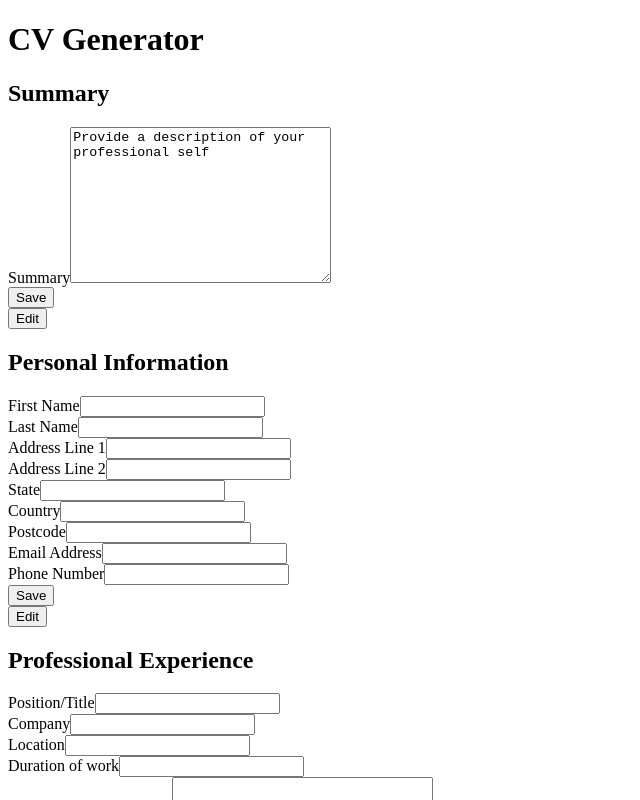
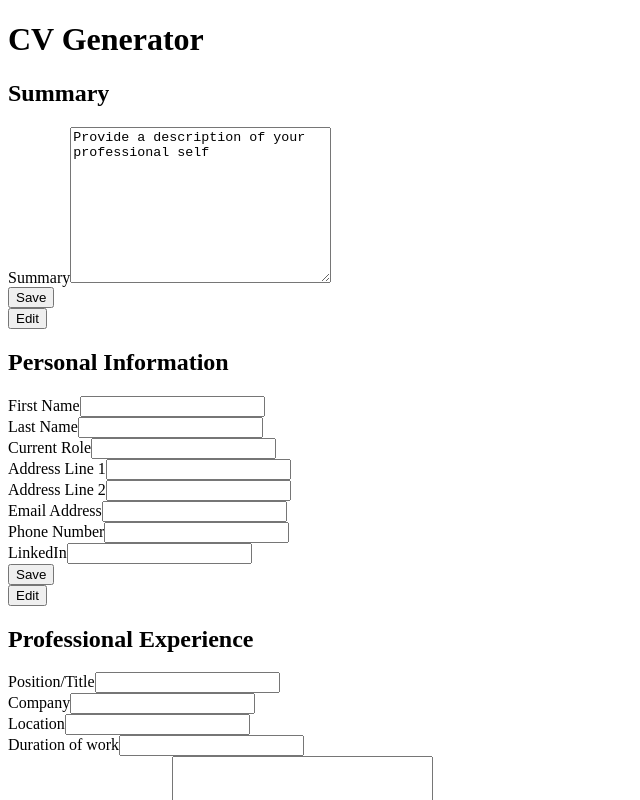
Before and after one commit to daniel-moderiano/cv-application, a React (Create React App) app: page / in a window 1280 px wide. Shown: the top 800 px of the page, without its empty margins (0-640 px from the left). Built offline with nearby package versions, Linux system fonts and the light colour scheme.

Commit message:
Edit fields of personalInfo to streamline address input

```diff
--- a/src/App.js
+++ b/src/App.js
@@ -9,7 +9,6 @@ class App extends Component {
       <header className="header">
         <h1 className="header__title">CV Generator</h1>
       </header>
-      {/* <Header /> */}
       <Main />
       <Sidebar />
     </div>
--- a/src/components/PersonalInfoForm.js
+++ b/src/components/PersonalInfoForm.js
@@ -9,13 +9,12 @@ class PersonalInfoForm extends Component {
     this.state = {
       firstName: "",
       lastName: "",
+      currentRole: "",
       addressOne: "",
       addressTwo: "",
-      locationState: "",
-      country: "",
-      postcode: "",
       email: "",
       phone: "",
+      linkedin: "",
       disabled: false,
     };
 
@@ -67,6 +66,15 @@ class PersonalInfoForm extends Component {
             />
             <Field
               fieldType="text"
+              name="currentRole"
+              label="Current Role"
+              placeholder={""}
+              value={this.state.currentRole}
+              onChange={this.handleChange}
+              disabled={this.state.disabled}
+            />
+            <Field
+              fieldType="text"
               name="addressOne"
               label="Address Line 1"
               placeholder={""}
@@ -83,33 +91,6 @@ class PersonalInfoForm extends Component {
               onChange={this.handleChange}
               disabled={this.state.disabled}
               />
-            <Field
-              fieldType="text"
-              name="locationState"
-              label="State"
-              placeholder={""}
-              value={this.state.locationState}
-              onChange={this.handleChange}
-              disabled={this.state.disabled}
-            />
-            <Field
-              fieldType="text"
-              name="country"
-              label="Country"
-              placeholder={""}
-              value={this.state.country}
-              onChange={this.handleChange}
-              disabled={this.state.disabled}
-            />
-            <Field
-              fieldType="text"
-              name="postcode"
-              label="Postcode"
-              placeholder={""}
-              value={this.state.postcode}
-              onChange={this.handleChange}
-              disabled={this.state.disabled}
-            />
             <Field
               fieldType="email"
               name="email"
@@ -128,6 +109,15 @@ class PersonalInfoForm extends Component {
               onChange={this.handleChange}
               disabled={this.state.disabled}
             />
+            <Field
+              fieldType="url"
+              name="linkedin"
+              label="LinkedIn"
+              placeholder={""}
+              value={this.state.linkedin}
+              onChange={this.handleChange}
+              disabled={this.state.disabled}
+            />
             <button type="submit">Save</button>
           </form>
           <button type="button" onClick={this.handleEdit}>Edit</button>
```
